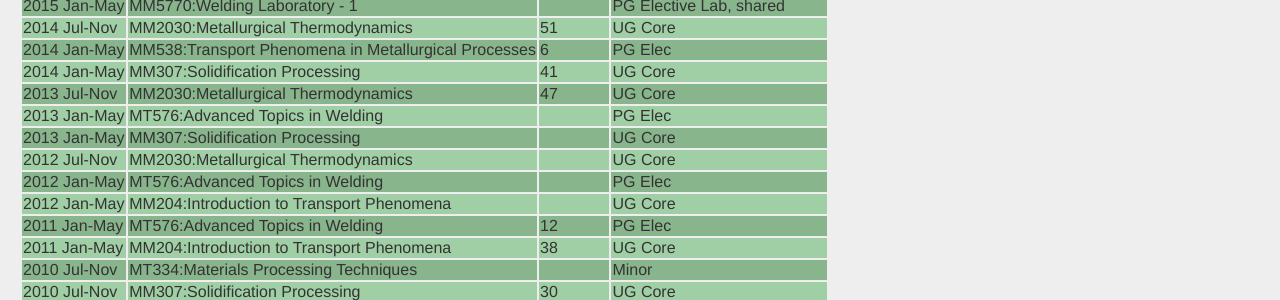
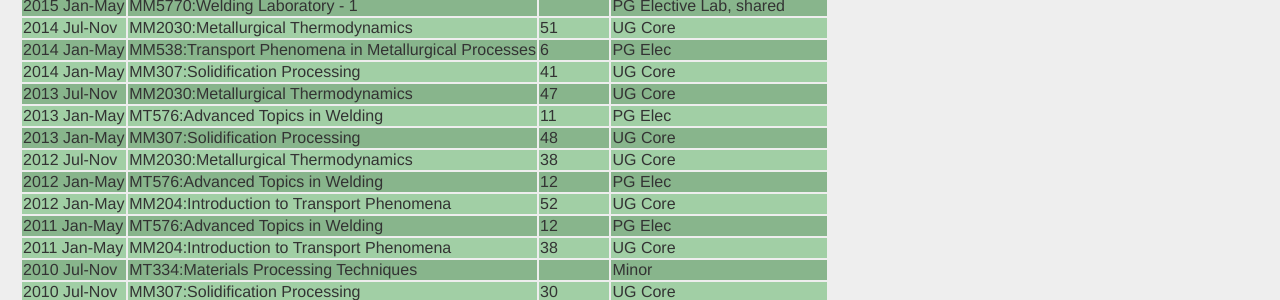
Before and after one commit to gphanikumar/gphanikumar.github.io, a Jekyll site: the page built from _pages/teaching.md, in a window 1280 px wide. Shown: the part 894-1194 px from the top of the page. Built offline with Jekyll 4.4.1, drawn with Linux system fonts in a browser that asks for light colours.

Commit message:
updated student count in courses

```diff
--- a/_data/courses.yml
+++ b/_data/courses.yml
@@ -227,35 +227,35 @@
   num: MT576
   name: Advanced Topics in Welding
   remarks: PG Elec
-  students:
+  students: 11
 # -------------------------------------------
 - sem: Jan-May
   year: 2013
   num: MM307
   name: Solidification Processing
   remarks: UG Core
-  students:
+  students: 48
 # -------------------------------------------
 - sem: Jul-Nov
   year: 2012
   num: MM2030
   name: Metallurgical Thermodynamics
   remarks: UG Core
-  students:
+  students: 38
 # -------------------------------------------
 - sem: Jan-May
   year: 2012
   num: MT576
   name: Advanced Topics in Welding
   remarks: PG Elec
-  students:
+  students: 12
 # -------------------------------------------
 - sem: Jan-May
   year: 2012
   num: MM204
   name: Introduction to Transport Phenomena
   remarks: UG Core
-  students:
+  students: 52
 # -------------------------------------------
 - sem: Jan-May
   year: 2011
```
